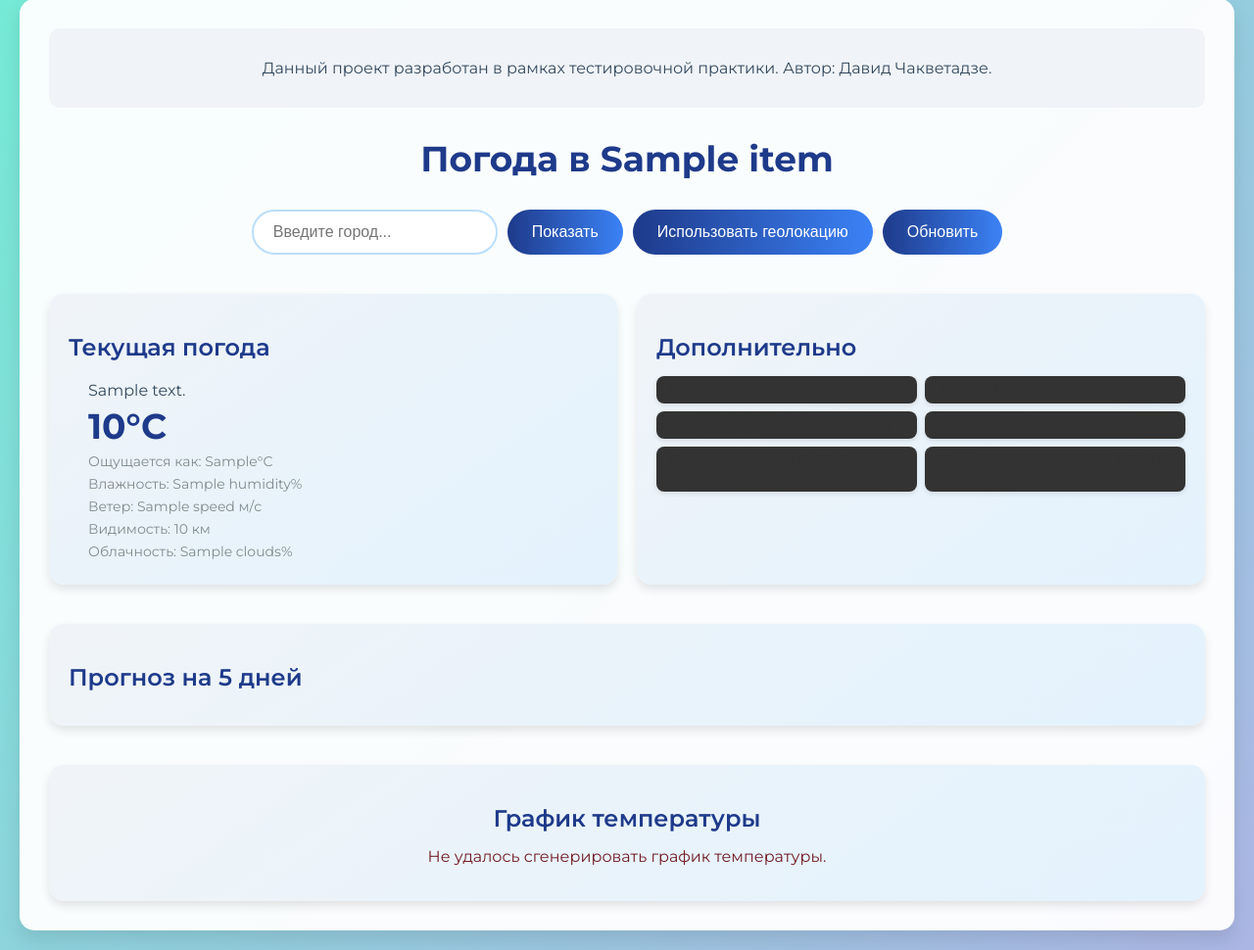
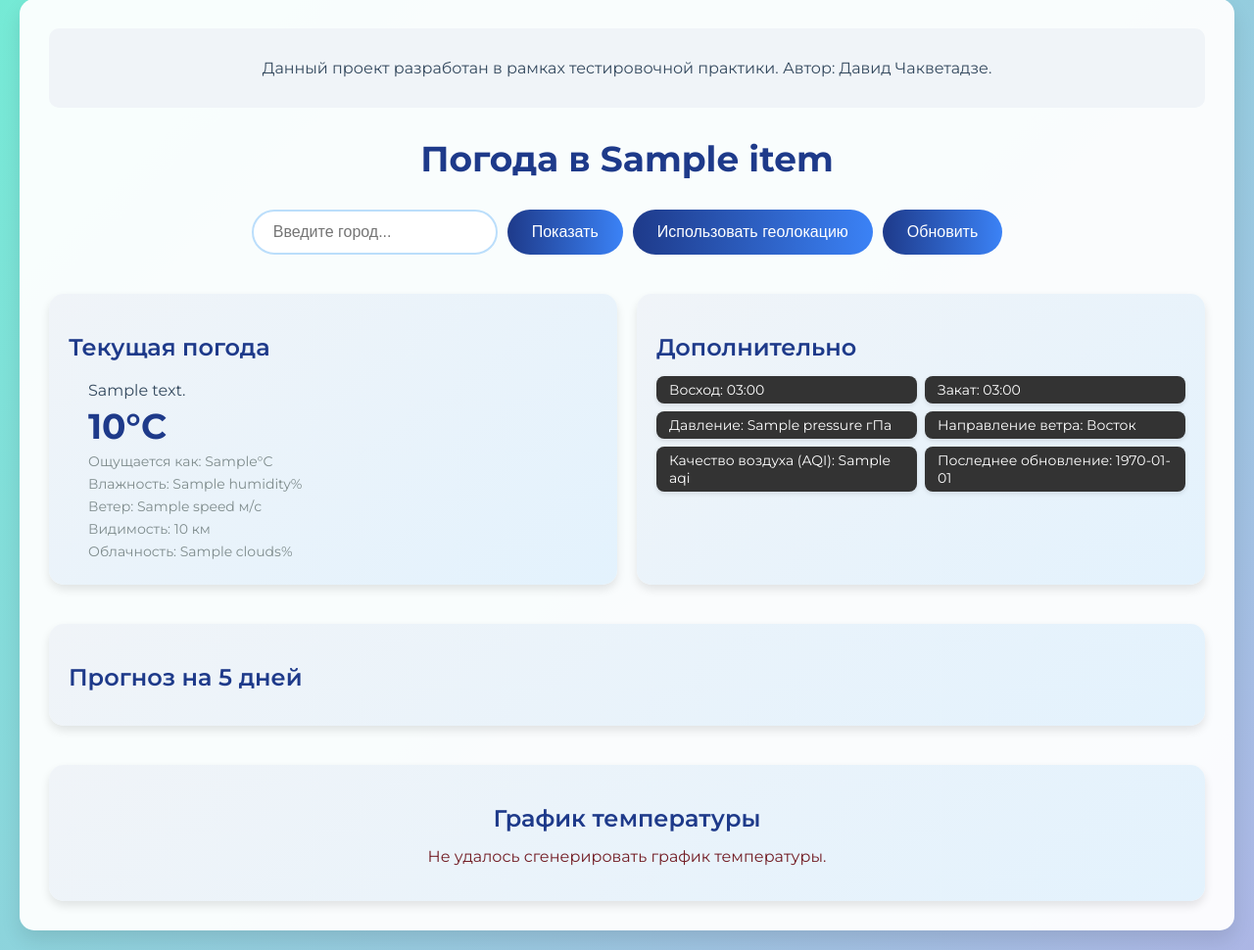
Before and after one commit to Davidchastr/Pet-Project-weather-dashboard, a Flask app: page / in a window 1280 px wide. Shown: the part 41-1011 px from the top of the page at 98% size. Run offline with Flask 3, Linux system fonts and the light colour scheme; a database or web service that is not in the repository returns one stand-in record (values such as "Sample title"); data that the repository does not hold is empty; some libraries are stand-ins or nearby versions.

Commit message:
Исправлен баг 9: нечитаемый текст в блоке Дополнительно

```diff
--- a/static/style.css
+++ b/static/style.css
@@ -160,9 +160,8 @@
     align-items: center;
     gap: 5px;
     padding: 5px 8px;
-    /* Баг 9: Неправильный фон и цвет текста */
     background: #333333; /* Темный фон */
-    color: #333333; /* Темный текст, нечитаемый */
+    color: #ffffff; /* Белый текст */
     border-radius: 8px;
     box-shadow: 0 2px 5px rgba(0, 0, 0, 0.1);
     font-size: 14px;
```
